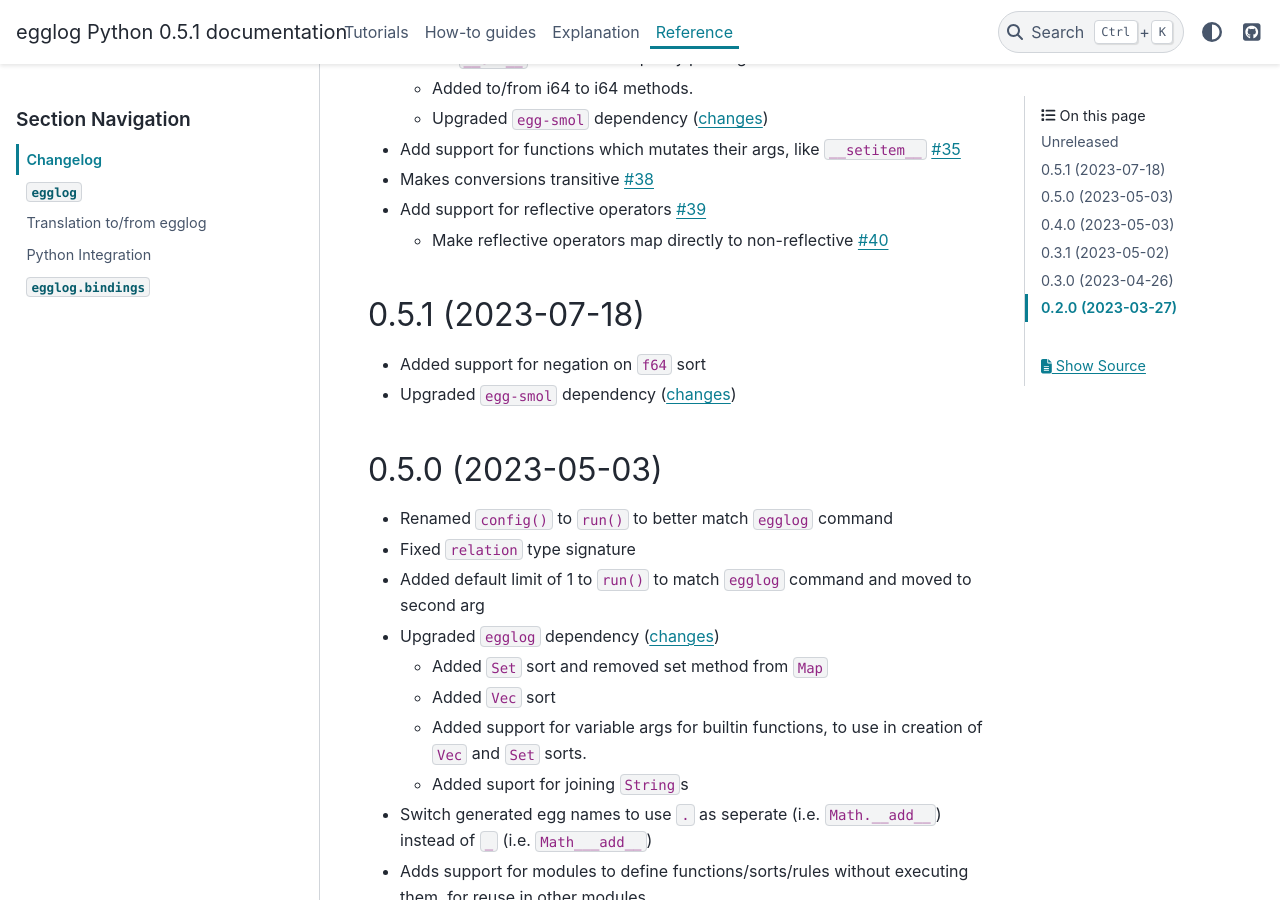
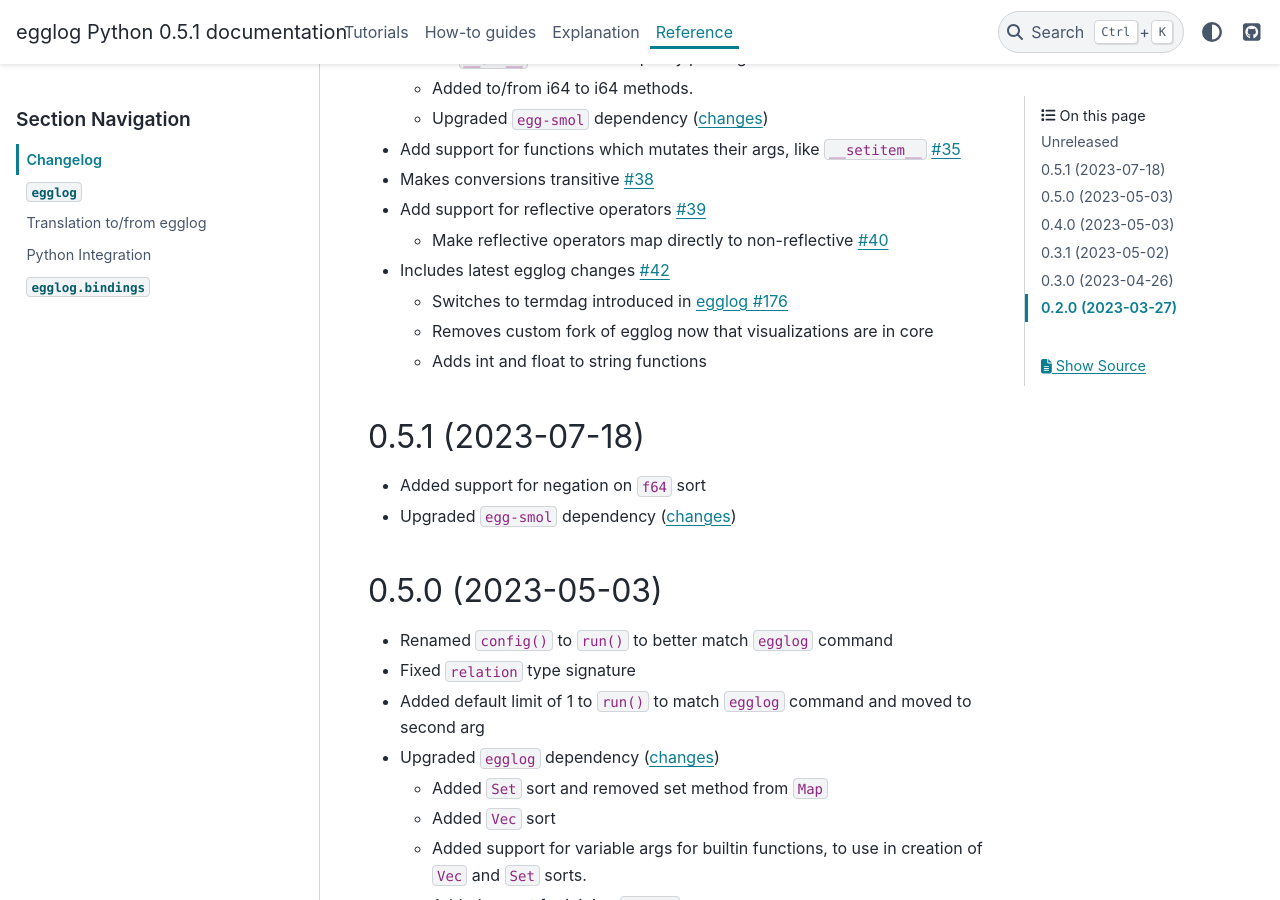
Before and after one commit to egraphs-good/egglog-python, a Sphinx documentation site: the page built from docs/changelog.md, in a window 1280 px wide and 900 px high, scrolled down 804 px. Built offline with Sphinx 7.4.7 and the PyData theme 0.15.4, drawn with Linux system fonts in a browser that asks for light colours; pages that are not in the unit, such as notebooks, are missing from menus; the version number is read from the project's files by our own code.

Commit message:
Add documentation

```diff
--- a/Cargo.toml
+++ b/Cargo.toml
@@ -9,12 +9,11 @@ name = "egglog_python"
 crate-type = ["cdylib"]
 
 [dependencies]
-# Use unreleased version to depend on signature improvements https://github.com/PyO3/pyo3/pull/2702
 pyo3 = { version = "0.18.1", features = ["extension-module"] }
 egglog = { git = "https://github.com/egraphs-good/egglog", rev = "3f7c3fed7dde072dfc8c97b6c2dfba257a4deb7c" }
 # egglog = { git = "https://github.com/saulshanabrook/egg-smol", rev = "f9d4afb912f5a3a096ee49aab139288ee8c23eb4" }
+# egglog = { path = "../egg-smol" }
 
-# egglog = { path = "../egg-smol" }
 pyo3-log = "0.8.1"
 log = "0.4.17"
 lalrpop-util = { version = "0.19.8", features = ["lexer"] }
--- a/docs/changelog.md
+++ b/docs/changelog.md
@@ -24,6 +24,10 @@ _This project uses semantic versioning. Before 1.0.0, this means that every brea
 - Makes conversions transitive [#38](https://github.com/metadsl/egglog-python/pull/38)
 - Add support for reflective operators [#39](https://github.com/metadsl/egglog-python/pull/39)
   - Make reflective operators map directly to non-reflective [#40](https://github.com/metadsl/egglog-python/pull/40)
+- Includes latest egglog changes [#42](https://github.com/metadsl/egglog-python/pull/42)
+  - Switches to termdag introduced in [egglog #176](https://github.com/egraphs-good/egglog/pull/176)
+  - Removes custom fork of egglog now that visualizations are in core
+  - Adds int and float to string functions
 
 ## 0.5.1 (2023-07-18)
 
```
Also changed, not shown: README.md (+2 -0 lines), 1 other file.
